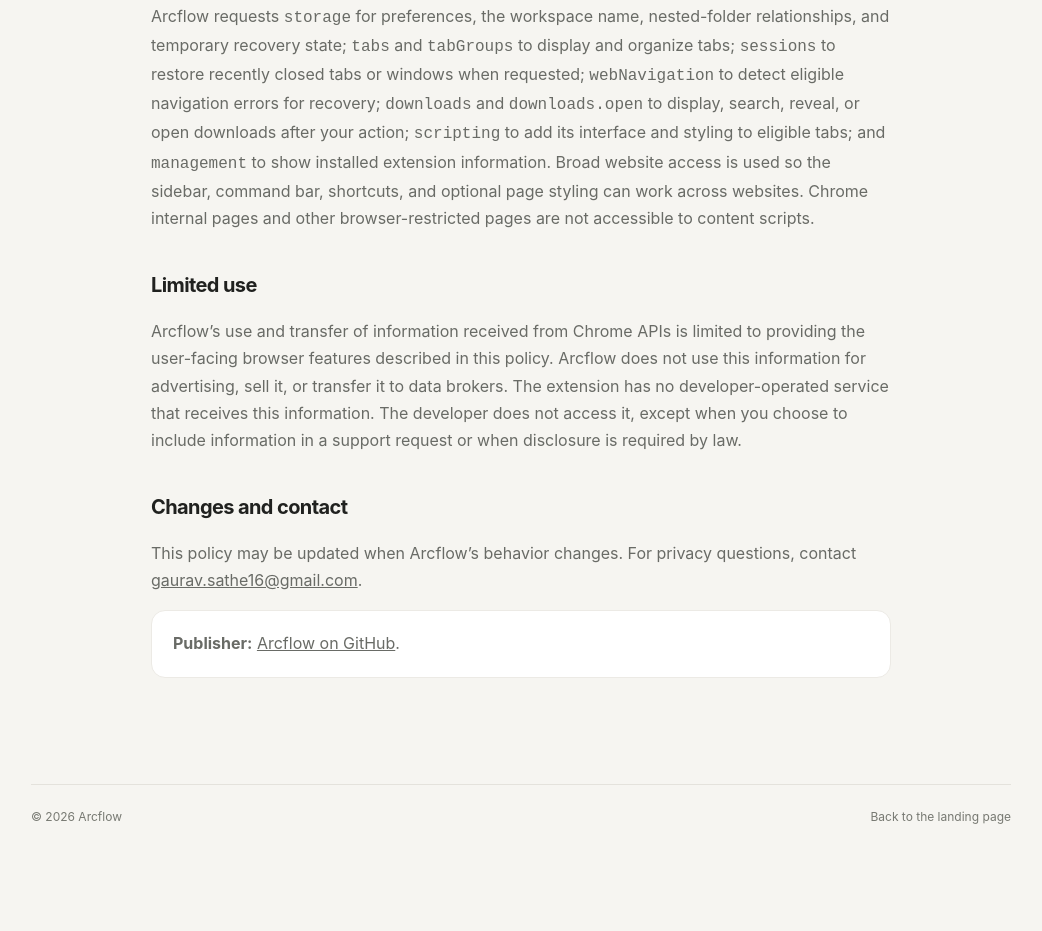
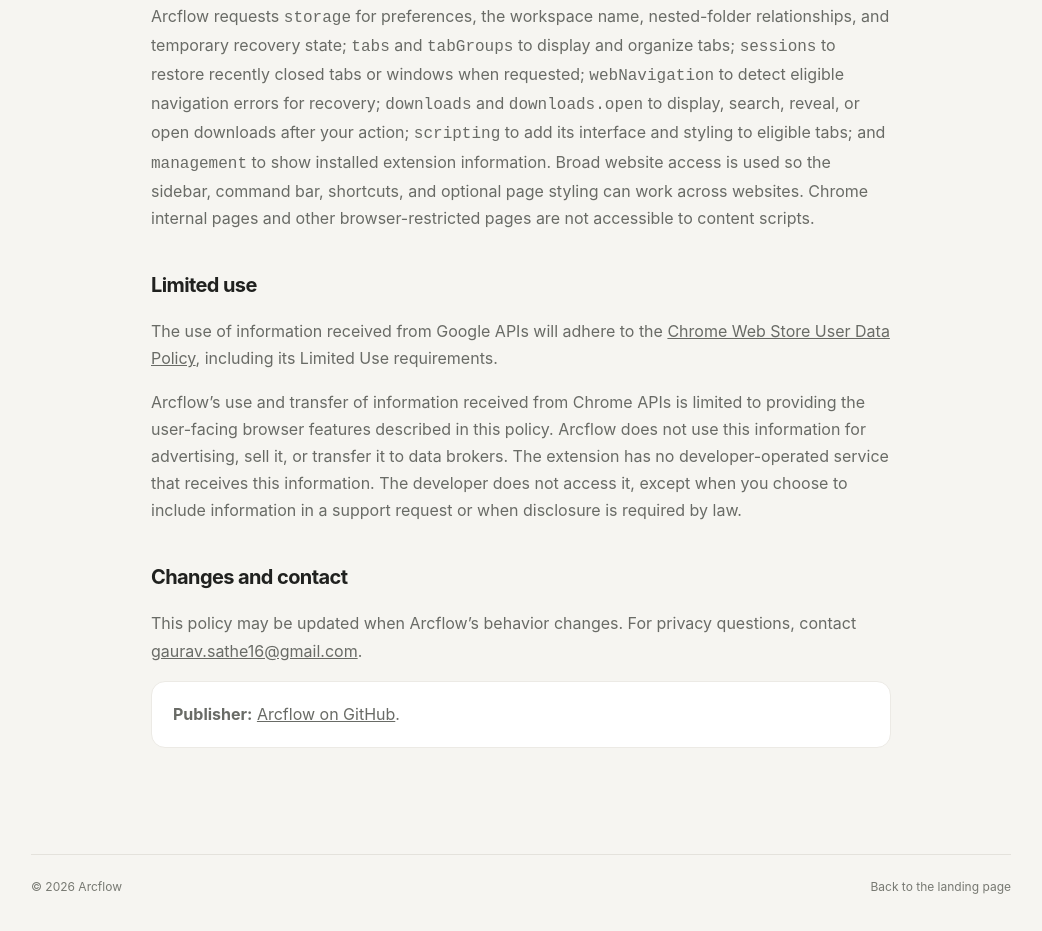
Before and after one commit to geekblooded/ArcChrome-Tweaks, a browser extension: page docs/privacy.html in a window 1280 px wide. Shown: the part 2244-3175 px from the top of the page, without its empty margins (119-1161 px from the left). Before the commit the page ends 3105 px from the top, so only its background shows below. Drawn offline with Linux system fonts and the light colour scheme.

Commit message:
Add explicit Chrome Web Store Limited Use disclosure

```diff
--- a/docs/privacy.html
+++ b/docs/privacy.html
@@ -43,6 +43,7 @@
       <p>Arcflow requests <code>storage</code> for preferences, the workspace name, nested-folder relationships, and temporary recovery state; <code>tabs</code> and <code>tabGroups</code> to display and organize tabs; <code>sessions</code> to restore recently closed tabs or windows when requested; <code>webNavigation</code> to detect eligible navigation errors for recovery; <code>downloads</code> and <code>downloads.open</code> to display, search, reveal, or open downloads after your action; <code>scripting</code> to add its interface and styling to eligible tabs; and <code>management</code> to show installed extension information. Broad website access is used so the sidebar, command bar, shortcuts, and optional page styling can work across websites. Chrome internal pages and other browser-restricted pages are not accessible to content scripts.</p>
 
       <h2>Limited use</h2>
+      <p>The use of information received from Google APIs will adhere to the <a href="https://developer.chrome.com/docs/webstore/program-policies/limited-use">Chrome Web Store User Data Policy</a>, including its Limited Use requirements.</p>
       <p>Arcflow’s use and transfer of information received from Chrome APIs is limited to providing the user-facing browser features described in this policy. Arcflow does not use this information for advertising, sell it, or transfer it to data brokers. The extension has no developer-operated service that receives this information. The developer does not access it, except when you choose to include information in a support request or when disclosure is required by law.</p>
 
       <h2>Changes and contact</h2>
```
